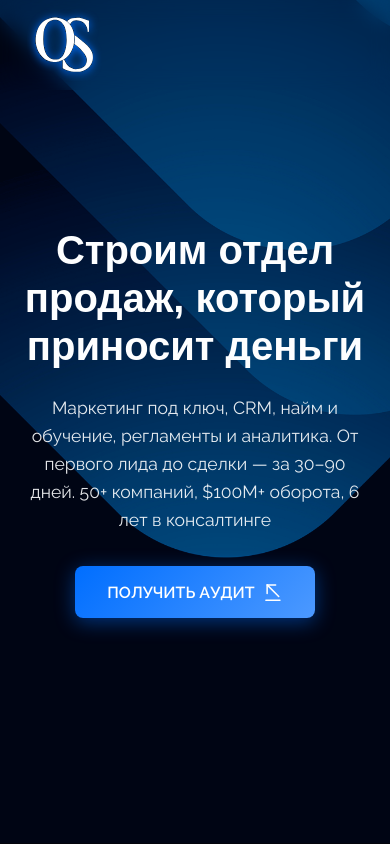
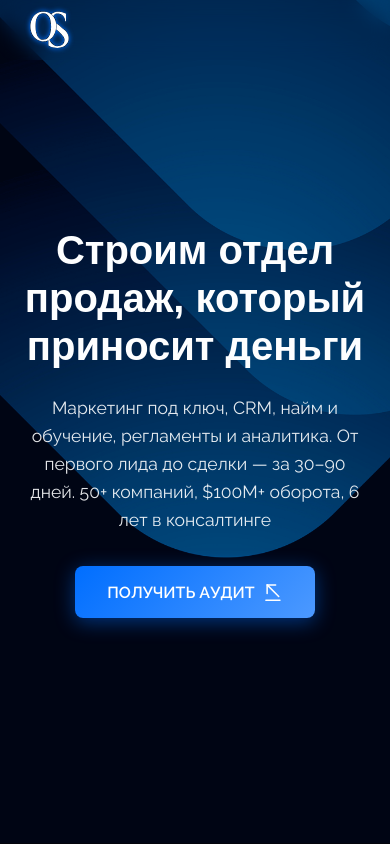
Before and after one commit to IslamAsankojoev/onoysat-landing, a plain HTML site: page index.html in a window 390 px wide. Shown: the top 844 px of the page. Drawn offline with Linux system fonts and the light colour scheme; a web font is replaced by a local one.

Commit message:
add restyle

```diff
--- a/styles.css
+++ b/styles.css
@@ -87,6 +87,15 @@ body {
 .logo img {
     height: 90px;
     width: 90px;
+}
+@media (max-width: 768px) {
+  .logo{
+    height: 60px;
+  }
+  .logo img {
+    height: 60px;
+    width: 60px;
+  }
 }
 
 /* Hero Section */
```
